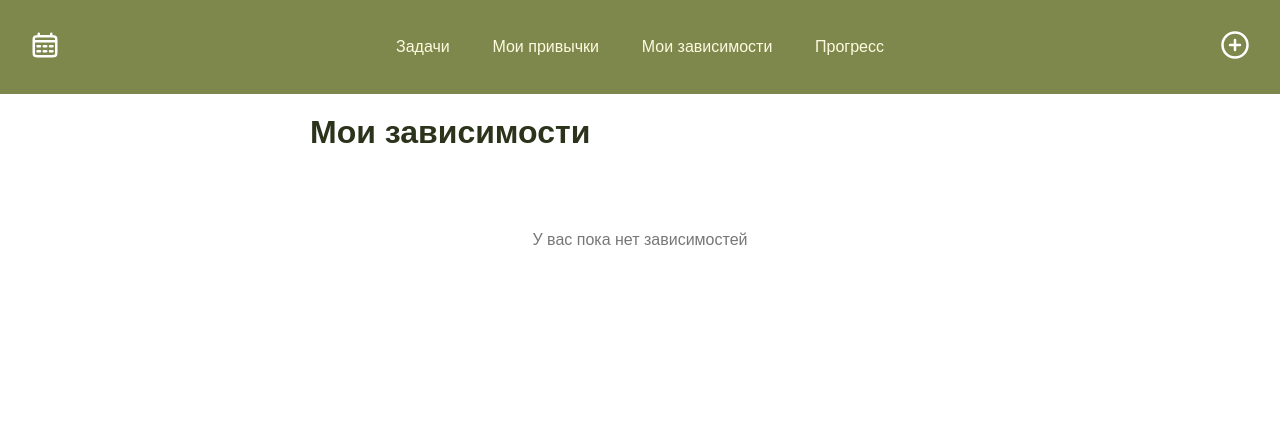
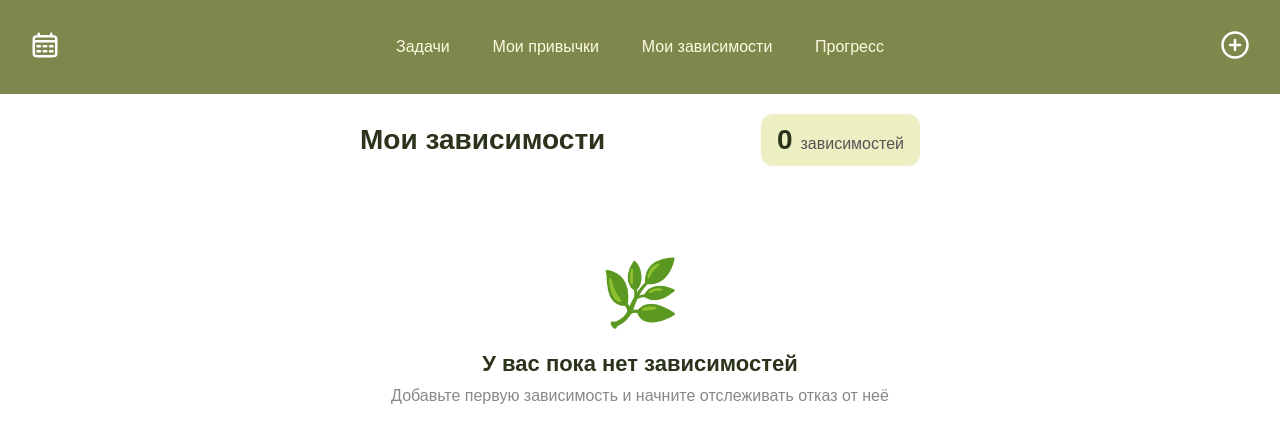
Before and after one commit to m4l3n14/studentki231_tracker, a Vue app: page /myaddicitons in a window 1280 px wide. Shown: the top 442 px of the page. Built offline with nearby package versions, Linux system fonts and the light colour scheme.

Commit message:
разделен прогресс для зависимостей и для привычек

```diff
--- a/src/components/my_addictions.vue
+++ b/src/components/my_addictions.vue
@@ -2,10 +2,23 @@
 import { computed, onMounted } from 'vue'
 import { useHabits } from '../composables/useHabits'
 
-const { habits, loadData } = useHabits()
+const { habits, loadData, saveData } = useHabits()
 
-const addictions = computed(() => {
+const onlyAddictions = computed(() => {
     return habits.value.filter(item => item.type === 'addiction')
+})
+
+const addictionsCount = computed(() => onlyAddictions.value.length)
+
+const addictionsWord = computed(() => {
+    const count = addictionsCount.value
+    const lastDigit = count % 10
+    const lastTwoDigits = count % 100
+
+    if (lastTwoDigits >= 11 && lastTwoDigits <= 19) return 'зависимостей'
+    if (lastDigit === 1) return 'зависимость'
+    if (lastDigit >= 2 && lastDigit <= 4) return 'зависимости'
+    return 'зависимостей'
 })
 
 const todayStr = computed(() => {
@@ -21,22 +34,59 @@ function toggle(addiction) {
         addiction.completed = {}
     }
 
-  addiction.completed[todayStr.value] =
-    !addiction.completed[todayStr.value]
-
-  localStorage.setItem(
-    'habitTracker',
-    JSON.stringify(habits.value)
-  )
+    addiction.completed[todayStr.value] = !addiction.completed[todayStr.value]
+    saveData()
 }
 
-function remove(index) {
-  addictions.value.splice(index, 1)
+function confirmDelete(addiction) {
+    const index = habits.value.indexOf(addiction)
+    if (index !== -1) {
+        habits.value.splice(index, 1)
+        saveData()
+    }
+}
 
-  localStorage.setItem(
-    'habitTracker',
-    JSON.stringify(habits.value)
-  )
+function formatDate(dateStr) {
+    if (!dateStr) return '—'
+
+    const date = new Date(dateStr)
+    return date.toLocaleDateString('ru-RU', {
+        day: 'numeric',
+        month: 'long',
+        year: 'numeric'
+    })
+}
+
+function daysLeft(endDateStr) {
+    const today = new Date()
+    today.setHours(0, 0, 0, 0)
+
+    const end = new Date(endDateStr)
+    end.setHours(0, 0, 0, 0)
+
+    const diff = Math.ceil((end - today) / (1000 * 60 * 60 * 24))
+    return diff
+}
+
+function daysLeftText(endDateStr) {
+    const days = daysLeft(endDateStr)
+
+    if (days < 0) return 'Завершена'
+    if (days === 0) return 'Заканчивается сегодня'
+
+    const lastDigit = days % 10
+    const lastTwoDigits = days % 100
+
+    let word = 'дней'
+    if (lastTwoDigits >= 11 && lastTwoDigits <= 19) {
+        word = 'дней'
+    } else if (lastDigit === 1) {
+        word = 'день'
+    } else if (lastDigit >= 2 && lastDigit <= 4) {
+        word = 'дня'
+    }
+
+    return `Осталось ${days} ${word}`
 }
 
 onMounted(() => {
@@ -45,47 +95,40 @@ onMounted(() => {
 </script>
 
 <template>
-  <div class="page">
-    <h1>Мои зависимости</h1>
-
-    <div v-if="addictions.length === 0" class="empty">
-      <p>У вас пока нет зависимостей</p>
-    </div>
-
-    <div class="addictions-list">
-      <div
-        v-for="(addiction, index) in addictions"
-        :key="index"
-        class="card"
-        :class="{ completed: isCompleted(addiction) }"
-      >
-        <div class="card-content">
-          <div>
-            <h2>{{ addiction.name }}</h2>
-
-            <p class="date">
-              {{ addiction.startDate }} — {{ addiction.endDate }}
-            </p>
-          </div>
-
-          <div class="actions">
-            <button
-              class="done-btn"
-              @click="toggle(addiction)"
-            >
-              {{ isCompleted(addiction) ? '✓' : '○' }}
-            </button>
-
-            <button
-              class="delete-btn"
-              @click="remove(index)"
-            >
-              ✕
-            </button>
+    <div class="my-addictions-page">
+        <div class="page-header">
+            <h1 class="page-title">Мои зависимости</h1>
+            <div class="addictions-count">
+                <span class="count-number">{{ addictionsCount }}</span>
+                <span class="count-label">{{ addictionsWord }}</span>
             </div>
         </div>
 
-        <div class="status">
+        <div class="addictions-list" v-if="onlyAddictions.length > 0">
+            <div v-for="addiction in onlyAddictions" :key="addiction.id" class="addiction-card"
+                :class="{ 'completed': isCompleted(addiction) }">
+                <div class="addiction-view">
+                    <div class="addiction-info">
+                        <div class="addiction-header">
+                            <h3 class="addiction-name">{{ addiction.name }}</h3>
+                            <div class="addiction-days-badge"
+                                :class="{ 'ending-soon': daysLeft(addiction.endDate) <= 3 && daysLeft(addiction.endDate) >= 0 }">
+                                {{ daysLeftText(addiction.endDate) }}
+                            </div>
+                        </div>
+
+                        <div class="addiction-dates">
+                            <div class="date-item">
+                                <span class="date-label">Начало:</span>
+                                <span class="date-value">{{ formatDate(addiction.startDate) }}</span>
+                            </div>
+                            <div class="date-item">
+                                <span class="date-label">Окончание:</span>
+                                <span class="date-value">{{ formatDate(addiction.endDate) }}</span>
+                            </div>
+                        </div>
+
+                        <div class="status-text">
                             {{
                                 isCompleted(addiction)
                                     ? 'Сегодня удержались'
@@ -93,100 +136,224 @@ onMounted(() => {
                             }}
                         </div>
                     </div>
+
+                    <div class="addiction-actions">
+                        <button @click="toggle(addiction)" class="action-btn check-btn"
+                            :title="isCompleted(addiction) ? 'Снять отметку' : 'Отметить день'">
+                            {{ isCompleted(addiction) ? '✓' : '○' }}
+                        </button>
+
+                        <button @click="confirmDelete(addiction)" class="action-btn delete-btn" title="Удалить">
+                            ✕
+                        </button>
+                    </div>
+                </div>
+            </div>
+        </div>
+
+        <div v-else class="empty-state">
+            <div class="empty-icon">🌿</div>
+            <h2 class="empty-title">У вас пока нет зависимостей</h2>
+            <p class="empty-text">Добавьте первую зависимость и начните отслеживать отказ от неё</p>
         </div>
     </div>
 </template>
 
 <style scoped>
-.page {
-  max-width: 700px;
+.my-addictions-page {
+    max-width: 600px;
     margin: 0 auto;
-  padding: 20px;
+    padding: 20px 20px 100px;
     font-family: sans-serif;
 }
 
-h1 {
-  color: #2B331B;
+.page-header {
+    display: flex;
+    justify-content: space-between;
+    align-items: center;
     margin-bottom: 30px;
 }
 
-.empty {
-  text-align: center;
-  padding: 50px 0;
-  color: #777;
+.page-title {
+    font-size: 28px;
+    color: #2B331B;
+    margin: 0;
+}
+
+.addictions-count {
+    display: flex;
+    align-items: baseline;
+    gap: 8px;
+    background: #ECEFC2;
+    padding: 10px 16px;
+    border-radius: 12px;
+}
+
+.count-number {
+    font-size: 28px;
+    font-weight: bold;
+    color: #2B331B;
+}
+
+.count-label {
+    font-size: 16px;
+    color: #555;
 }
 
 .addictions-list {
     display: flex;
     flex-direction: column;
-  gap: 20px;
+    gap: 16px;
 }
 
-.card {
-  background: #FEFAE0;
-  border: 2px solid #7E884C;
-  border-radius: 18px;
+.addiction-card {
+    background: white;
+    border: 1px solid #ddd;
+    border-radius: 16px;
     padding: 20px;
-  transition: 0.3s;
+    transition: all 0.3s;
 }
 
-.card.completed {
-  background: #7E884C;
-  color: #FEFAE0;
+.addiction-card:hover {
+    box-shadow: 0 2px 10px rgba(0, 0, 0, 0.08);
 }
 
-.card-content {
+.addiction-card.completed {
+    border-color: #7E884C;
+    box-shadow: 0 4px 15px rgba(126, 136, 76, 0.12);
+}
+
+.addiction-view {
     display: flex;
     justify-content: space-between;
-  gap: 20px;
-  align-items: center;
+    align-items: flex-start;
+    gap: 15px;
 }
 
-h2 {
-  margin: 0 0 10px;
-  font-size: 22px;
+.addiction-info {
+    flex: 1;
 }
 
-.date {
-  margin: 0;
-  opacity: 0.8;
-  font-size: 14px;
+.addiction-header {
+    display: flex;
+    align-items: center;
+    gap: 12px;
+    margin-bottom: 12px;
+    flex-wrap: wrap;
 }
 
-.actions {
-  display: flex;
-  gap: 10px;
+.addiction-name {
+    font-size: 20px;
+    color: #2B331B;
+    margin: 0;
+    font-weight: 600;
 }
 
-.done-btn,
-.delete-btn {
-  width: 45px;
-  height: 45px;
+.addiction-days-badge {
+    font-size: 12px;
+    padding: 4px 10px;
+    border-radius: 20px;
+    background: #fce4ec;
+    color: #c62828;
+    white-space: nowrap;
+    font-weight: 500;
+}
+
+.addiction-days-badge.ending-soon {
+    background: #fff3e0;
+    color: #e65100;
+}
+
+.addiction-dates {
+    display: flex;
+    gap: 20px;
+    flex-wrap: wrap;
+}
+
+.date-item {
+    display: flex;
+    flex-direction: column;
+    gap: 2px;
+}
+
+.date-label {
+    font-size: 12px;
+    color: #888;
+    text-transform: uppercase;
+    letter-spacing: 0.5px;
+}
+
+.date-value {
+    font-size: 14px;
+    color: #555;
+}
+
+.status-text {
+    margin-top: 14px;
+    font-size: 14px;
+    color: #666;
+    font-weight: 500;
+}
+
+.addiction-actions {
+    display: flex;
+    align-items: center;
+    gap: 8px;
+    flex-shrink: 0;
+}
+
+.action-btn {
+    width: 36px;
+    height: 36px;
     border-radius: 50%;
     border: none;
     cursor: pointer;
-  font-size: 20px;
-  transition: 0.3s;
+    font-size: 16px;
+    display: flex;
+    align-items: center;
+    justify-content: center;
+    transition: all 0.3s;
 }
 
-.done-btn {
-  background: #2B331B;
+.check-btn {
+    background: #f0f4e1;
+    color: #7E884C;
+}
+
+.check-btn:hover {
+    background: #7E884C;
     color: white;
 }
 
 .delete-btn {
-  background: #d9534f;
+    background: #ffebee;
+    color: #c62828;
+}
+
+.delete-btn:hover {
+    background: #c62828;
     color: white;
 }
 
-.done-btn:hover,
-.delete-btn:hover {
-  transform: scale(1.08);
+.empty-state {
+    text-align: center;
+    padding: 60px 20px;
 }
 
-.status {
-  margin-top: 15px;
-  font-size: 15px;
-  font-weight: 500;
+.empty-icon {
+    font-size: 64px;
+    margin-bottom: 20px;
+}
+
+.empty-title {
+    font-size: 22px;
+    color: #2B331B;
+    margin: 0 0 10px;
+}
+
+.empty-text {
+    font-size: 16px;
+    color: #888;
+    margin: 0;
 }
 </style>
--- a/src/components/progress.vue
+++ b/src/components/progress.vue
@@ -1,19 +1,21 @@
 <script setup>
-import { computed, onMounted } from 'vue'
+import { computed, onMounted, ref } from 'vue'
 import { useHabits } from '../composables/useHabits'
 
 const { habits, loadData } = useHabits()
 
-const addictions = computed(() => {
-    return habits.value.filter(item => item.type === 'addiction')
+const activeTab = ref('addictions') //вкладка прогресса зависимости/привычки. по умолчанию зависимости
+
+const filteredItems = computed(() => {
+    return habits.value.filter(item => item.type === activeTab.value.slice(0, -1))
 })
 
-function getProgress(addiction) {
-    const completedDays = Object.values(addiction.completed || {})
+function getProgress(item) {
+    const completedDays = Object.values(item.completed || {})
         .filter(Boolean).length
 
-    const start = new Date(addiction.startDate)
-    const end = new Date(addiction.endDate)
+    const start = new Date(item.startDate)
+    const end = new Date(item.endDate)
 
     const totalDays = Math.ceil(
         (end - start) / (1000 * 60 * 60 * 24)
@@ -23,21 +25,17 @@ function getProgress(addiction) {
         ? Math.round((completedDays / totalDays) * 100)
         : 0
 
-    return {
-        completedDays,
-        totalDays,
-        percent
-    }
+    return { completedDays, totalDays, percent }
 }
 
 const overallProgress = computed(() => {
-    if (addictions.value.length === 0) return 0
+    if (filteredItems.value.length === 0) return 0
 
-    const total = addictions.value.reduce((sum, addiction) => {
-        return sum + getProgress(addiction).percent
+    const total = filteredItems.value.reduce((sum, item) => {
+        return sum + getProgress(item).percent
     }, 0)
 
-    return Math.round(total / addictions.value.length)
+    return Math.round(total / filteredItems.value.length)
 })
 
 onMounted(() => {
@@ -48,6 +46,17 @@ onMounted(() => {
 <template>
     <div class="page">
         <h1>Прогресс</h1>
+
+        <!-- Табы -->
+        <div class="tabs">
+            <button :class="{ active: activeTab === 'addictions' }" @click="activeTab = 'addictions'">
+                Зависимости
+            </button>
+
+            <button :class="{ active: activeTab === 'habits' }" @click="activeTab = 'habits'">
+                Привычки
+            </button>
+        </div>
 
         <div class="main-progress">
             <div class="circle">
@@ -67,29 +76,31 @@ onMounted(() => {
             </div>
 
             <p class="overall-text">
-                Общий прогресс отказа от зависимостей
+                Общий прогресс {{ activeTab === 'addictions'
+                    ? 'отказа от зависимостей'
+                    : 'развития привычек' }}
             </p>
         </div>
 
         <div class="progress-list">
-            <div v-for="addiction in addictions" :key="addiction.id" class="progress-card">
+            <div v-for="item in filteredItems" :key="item.id" class="progress-card">
                 <div class="top">
-                    <h2>{{ addiction.name }}</h2>
+                    <h2>{{ item.name }}</h2>
 
                     <span class="percent">
-                        {{ getProgress(addiction).percent }}%
+                        {{ getProgress(item).percent }}%
                     </span>
                 </div>
 
                 <div class="bar">
-                    <div class="fill" :style="{ width: getProgress(addiction).percent + '%' }"></div>
+                    <div class="fill" :style="{ width: getProgress(item).percent + '%' }"></div>
                 </div>
 
                 <p class="stats">
                     Успешных дней:
-                    {{ getProgress(addiction).completedDays }}
+                    {{ getProgress(item).completedDays }}
                     из
-                    {{ getProgress(addiction).totalDays }}
+                    {{ getProgress(item).totalDays }}
                 </p>
             </div>
         </div>
@@ -106,14 +117,35 @@ onMounted(() => {
 
 h1 {
     color: #2B331B;
-    margin-bottom: 30px;
+    margin-bottom: 20px;
+}
+
+.tabs {
+    display: flex;
+    gap: 10px;
+    margin-bottom: 25px;
+}
+
+.tabs button {
+    flex: 1;
+    padding: 10px;
+    border: 2px solid #7E884C;
+    background: white;
+    cursor: pointer;
+    border-radius: 10px;
+    transition: 0.3s;
+}
+
+.tabs button.active {
+    background: #7E884C;
+    color: white;
 }
 
 .main-progress {
     display: flex;
     flex-direction: column;
     align-items: center;
-    margin-bottom: 50px;
+    margin-bottom: 40px;
 }
 
 .circle {
@@ -137,7 +169,7 @@ svg {
     stroke: #7E884C;
     stroke-width: 4;
     stroke-linecap: round;
-    transition: stroke-dasharray 0.5s ease;
+    transition: 0.4s;
 }
 
 .percentage {
@@ -148,21 +180,21 @@ svg {
 }
 
 .overall-text {
-    margin-top: 20px;
-    font-size: 18px;
+    margin-top: 15px;
+    font-size: 16px;
     color: #444;
 }
 
 .progress-list {
     display: flex;
     flex-direction: column;
-    gap: 20px;
+    gap: 15px;
 }
 
 .progress-card {
     background: #FEFAE0;
-    border-radius: 18px;
-    padding: 20px;
+    border-radius: 16px;
+    padding: 18px;
     border: 2px solid #7E884C;
 }
 
@@ -170,7 +202,6 @@ svg {
     display: flex;
     justify-content: space-between;
     align-items: center;
-    margin-bottom: 15px;
 }
 
 h2 {
@@ -179,17 +210,16 @@ h2 {
 }
 
 .percent {
-    font-size: 20px;
     font-weight: bold;
     color: #7E884C;
 }
 
 .bar {
-    width: 100%;
-    height: 16px;
+    height: 14px;
     background: #ddd;
     border-radius: 20px;
     overflow: hidden;
+    margin-top: 10px;
 }
 
 .fill {
@@ -199,7 +229,8 @@ h2 {
 }
 
 .stats {
-    margin-top: 12px;
+    margin-top: 10px;
+    font-size: 14px;
     color: #555;
 }
 </style>
```
Lines whose indentation alone changed are shown as unchanged.
